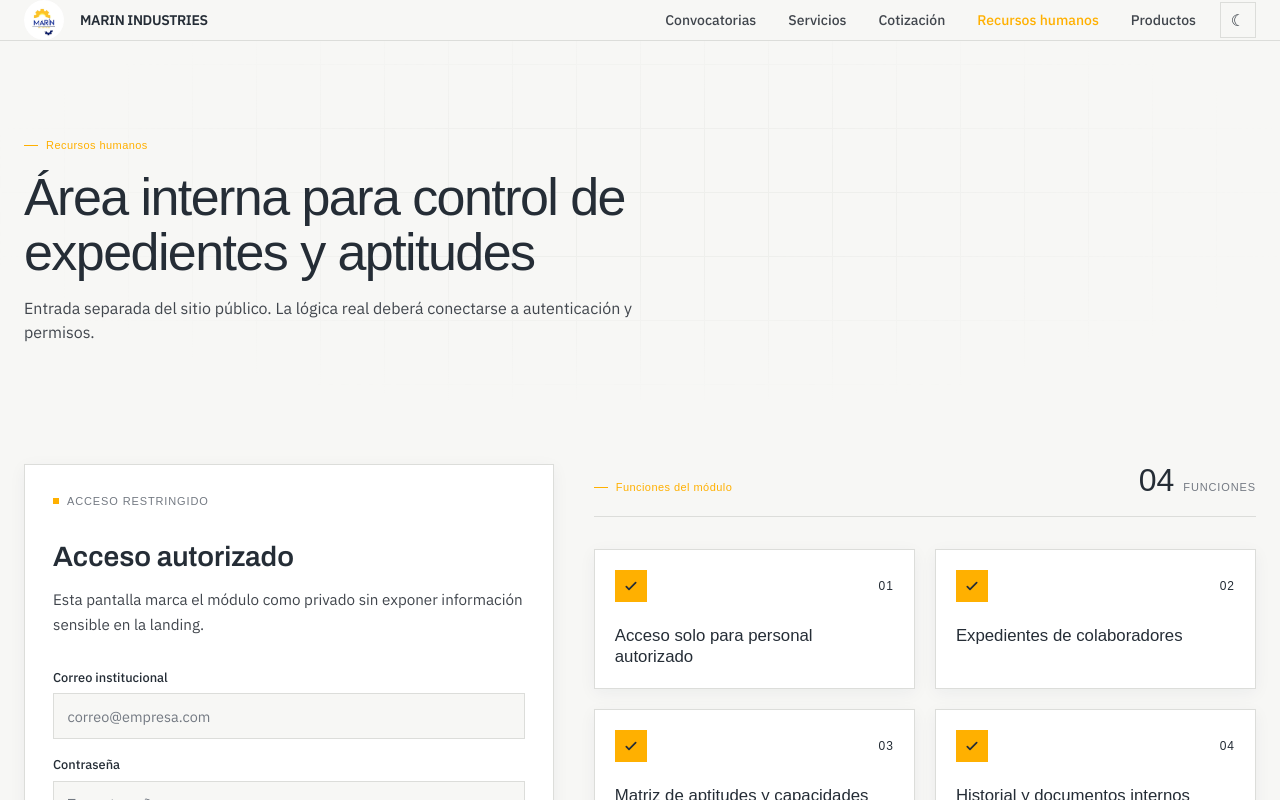
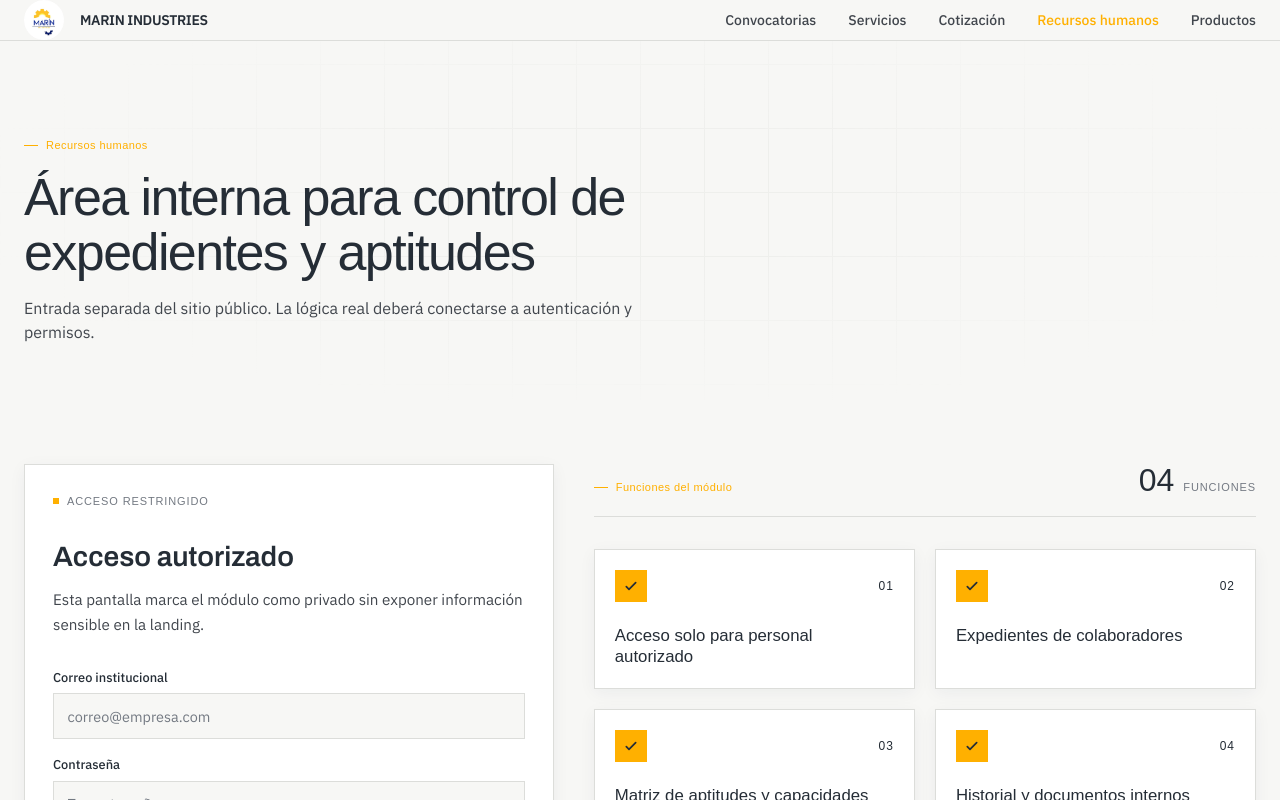
Before and after one commit to Mcuzz/MarinIndustries, a Next.js app: page /rh in a window 1280 px wide. Shown: the top 800 px of the page. Built offline with nearby package versions, Linux system fonts and the light colour scheme; a web font is replaced by a local one.

Commit message:
refactor(frontend): remove light/dark mode toggle

```diff
--- a/src/presentation/components/layout/Header.tsx
+++ b/src/presentation/components/layout/Header.tsx
@@ -15,33 +15,8 @@ const navItems = [
 export function Header() {
   const pathname = usePathname();
   const [open, setOpen] = useState(false);
-  const [darkMode, setDarkMode] = useState(false);
 
-  useEffect(() => {
-    const savedTheme = localStorage.getItem("theme");
 
-    if (savedTheme === "dark") {
-      document.documentElement.classList.add("dark");
-      setDarkMode(true);
-    } else {
-      document.documentElement.classList.remove("dark");
-      setDarkMode(false);
-    }
-  }, []);
-
-  const toggleTheme = () => {
-    const nextTheme = !darkMode;
-
-    setDarkMode(nextTheme);
-
-    if (nextTheme) {
-      document.documentElement.classList.add("dark");
-      localStorage.setItem("theme", "dark");
-    } else {
-      document.documentElement.classList.remove("dark");
-      localStorage.setItem("theme", "light");
-    }
-  };
 
   const isActive = (href: string) =>
     pathname === href || pathname.startsWith(`${href}/`);
@@ -85,14 +60,7 @@ export function Header() {
             })}
           </nav>
 
-          <button
-            type="button"
-            onClick={toggleTheme}
-            aria-label={darkMode ? "Activar modo claro" : "Activar modo oscuro"}
-            className="flex h-9 w-9 items-center justify-center border border-brandLine text-brandDark transition hover:border-brandAccent hover:text-brandAccent"
-          >
-            {darkMode ? "☀" : "☾"}
-          </button>
+
 
           <button
             type="button"
```
